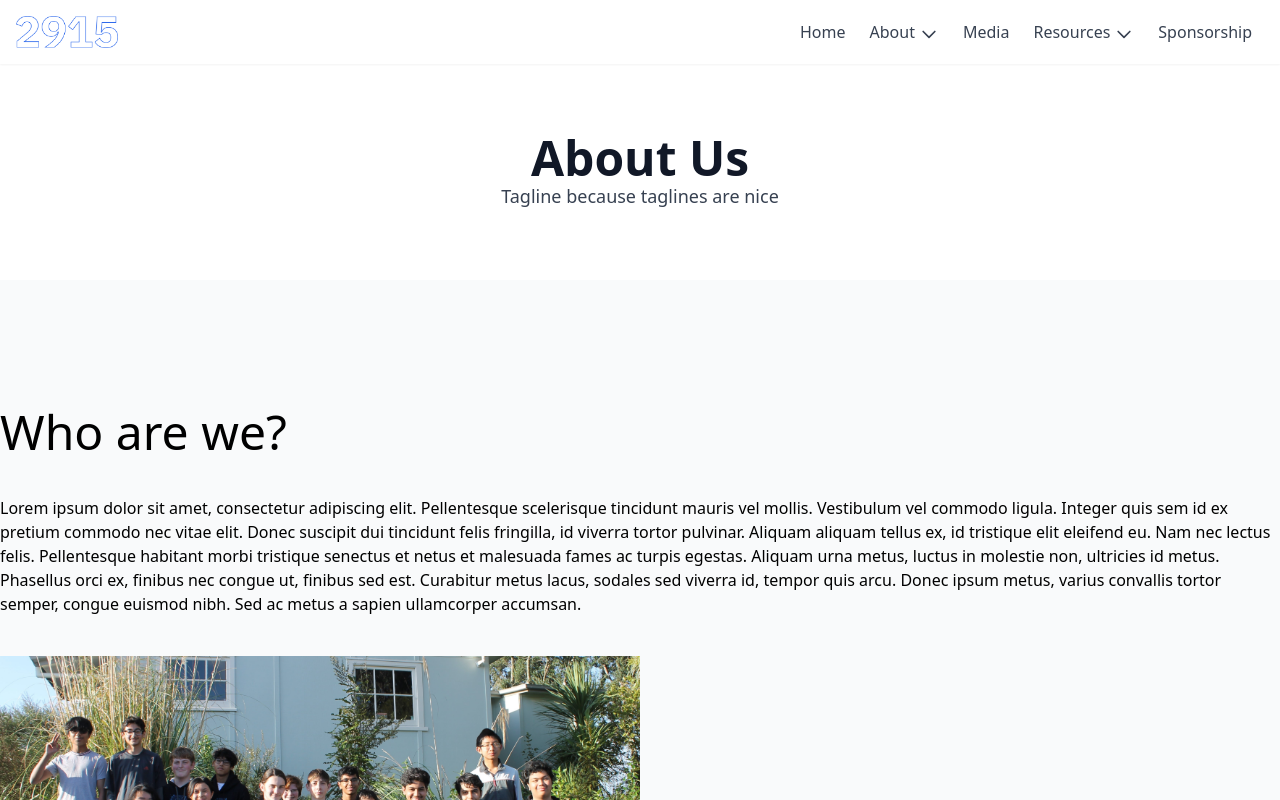
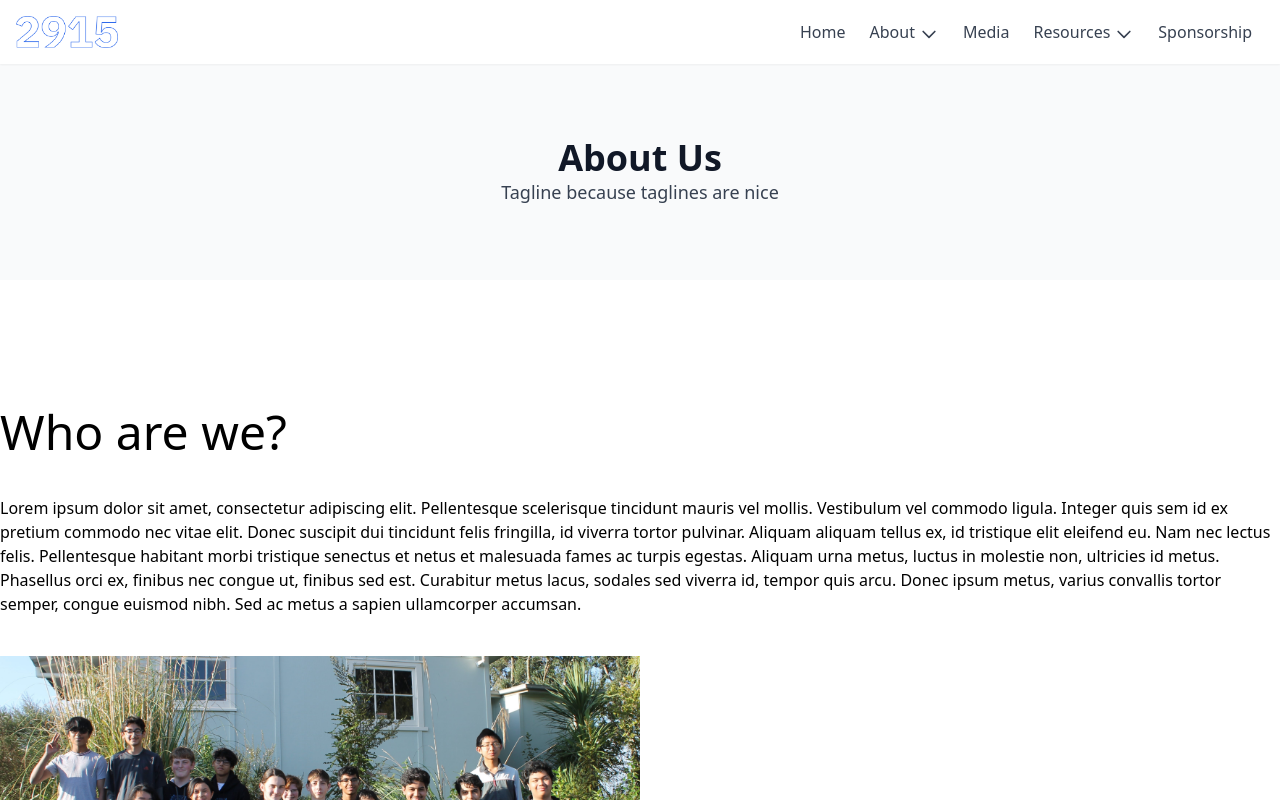
Before and after one commit to kaelemc/lcrobotics-site, a React (Create React App) app: page /about in a window 1280 px wide. Shown: the top 800 px of the page. Built offline with nearby package versions, Linux system fonts and the light colour scheme.

Commit message:
change body bg to be white and heading to gray-50

```diff
--- a/src/components/main_layout.js
+++ b/src/components/main_layout.js
@@ -2,12 +2,12 @@ export default function TemplateLayout(props) {
     return(
         <>
         {/* header */}
-        <div className="h-[35vh] flex justify-center items-center flex-col">
-            <h1 className="font-semibold text-5xl pt-16 text-gray-900">{props.title}</h1>
+        <div className="h-[35vh] flex justify-center items-center flex-col bg-gray-50">
+            <h1 className="font-semibold text-4xl pt-16 text-gray-900">{props.title}</h1>
             <p className="text-lg text-gray-700">{props.tagline}</p>
         </div>
         {/* content section */}
-        <main className="bg-gray-50">
+        <main className="">
             <div className="max-w-screen-xl mx-auto px-5 lg:px-0 py-32">
                 {props.children}
             </div>
```
